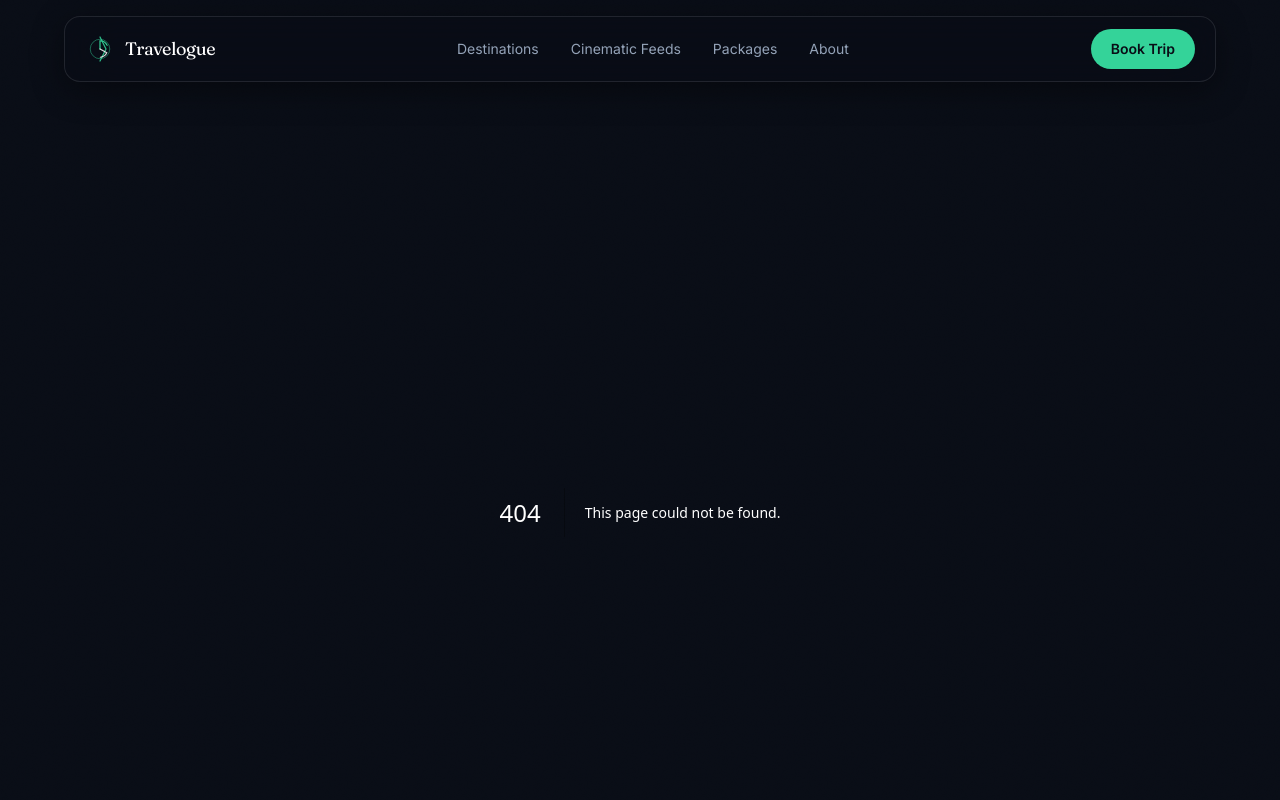
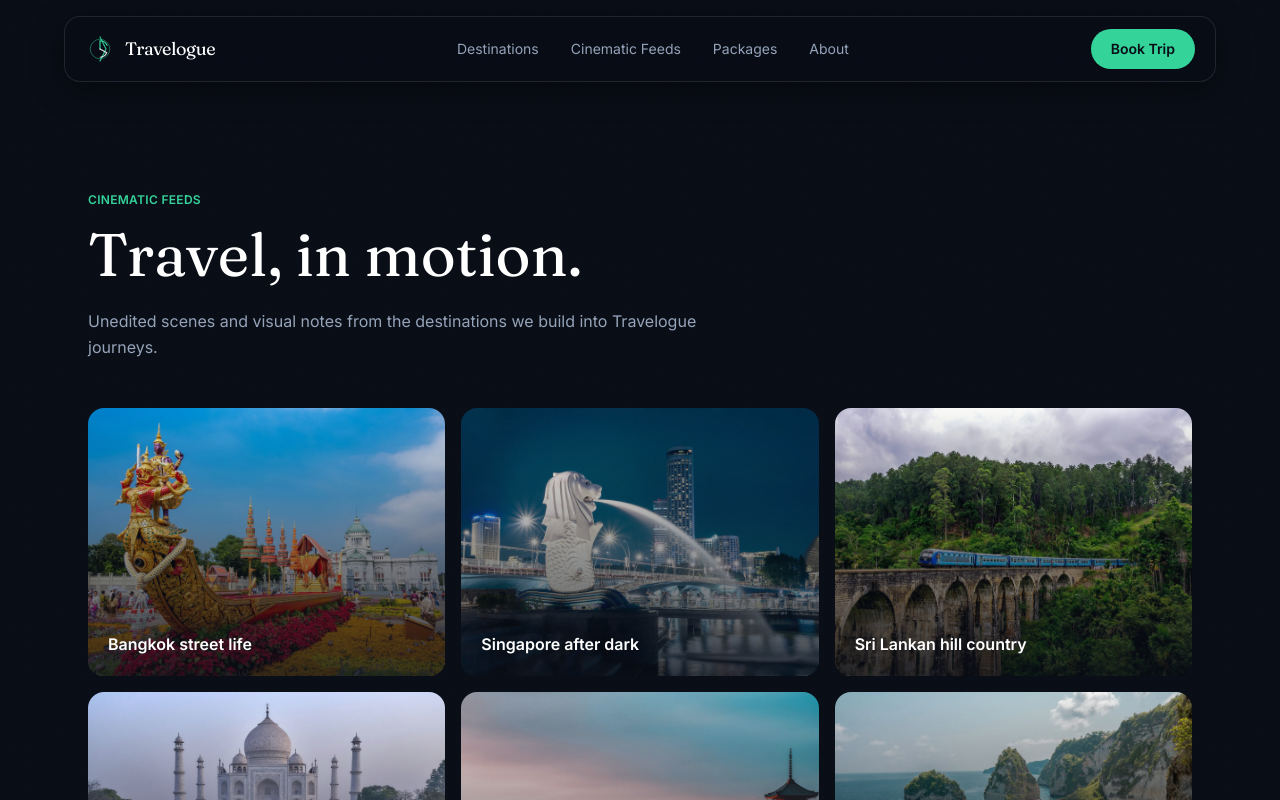
Before and after one commit to LinukaBandara/Travelogue, a Next.js app: page /feeds in a window 1280 px wide. Before the commit this address had no page. Shown: the top 800 px of the page. Built offline with nearby package versions, Linux system fonts and the light colour scheme.

Commit message:
Add cinematic feeds page

```diff
--- /dev/null
+++ b/app/feeds/page.js
@@ -0,0 +1,7 @@
+import Image from "next/image";
+import Link from "next/link";
+
+export const metadata = { title: "Cinematic Feeds", description: "Explore Travelogue's on-location cinematic travel feeds from across Asia." };
+const feeds = [["bangkok.webp","Bangkok street life"],["singapore.webp","Singapore after dark"],["srilanka.webp","Sri Lankan hill country"],["india.webp","India in motion"],["kyoto.webp","Kyoto at first light"],["bali.webp","Bali beyond the beaches"],["maldives.webp","Maldives from above"]];
+
+export default function FeedsPage() { return <section className="mx-auto max-w-6xl px-6 py-12 md:py-20"><p className="text-xs font-semibold text-mint tracking-wide mb-4">CINEMATIC FEEDS</p><h1 className="font-display text-4xl md:text-6xl mb-6">Travel, in motion.</h1><p className="text-slateSoft max-w-2xl leading-relaxed mb-12">Unedited scenes and visual notes from the destinations we build into Travelogue journeys.</p><div className="grid grid-cols-1 sm:grid-cols-2 md:grid-cols-3 gap-4">{feeds.map(([image,title])=><div key={image} className="group relative aspect-[4/3] overflow-hidden rounded-2xl"><Image src={`/images/${image}`} alt={title} fill sizes="(max-width: 768px) 100vw, 33vw" className="object-cover transition-transform duration-700 group-hover:scale-105"/><div className="absolute inset-0 bg-gradient-to-t from-arctic/80 to-transparent"/><p className="absolute bottom-5 left-5 font-semibold">{title}</p></div>)}</div><Link href="/destinations" className="inline-flex mt-12 rounded-full bg-mint text-arctic font-semibold px-6 py-3">Explore destinations</Link></section>; }
```
